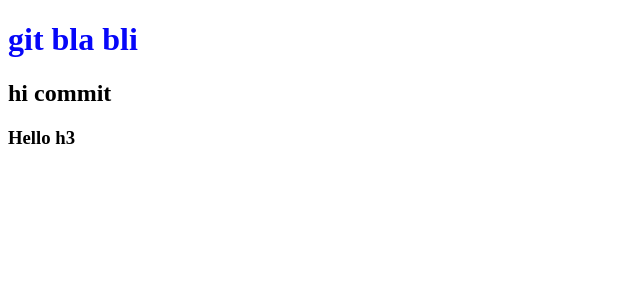
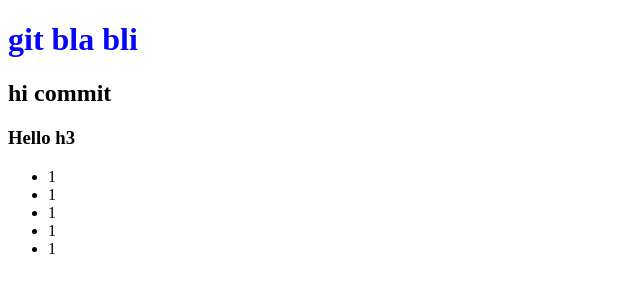
Before and after one commit to StarGhostSG/IBNR, a plain HTML site: page index.html in a window 1280 px wide. Shown: the full height of the page, 0-640 px from the left. Drawn offline with Linux system fonts and the light colour scheme.

Commit message:
Li added

```diff
--- a/index.html
+++ b/index.html
@@ -9,7 +9,13 @@
 <body>
     <h1>git bla bli</h1>
     <h2>hi commit</h2>
-    <h3>Hello h3<h3>
-
+    <h3>Hello h3</h3>
+<ul>
+    <li>1</li>
+    <li>1</li>
+    <li>1</li>
+    <li>1</li>
+    <li>1</li>
+</ul>
 </body>
 </html>
```
